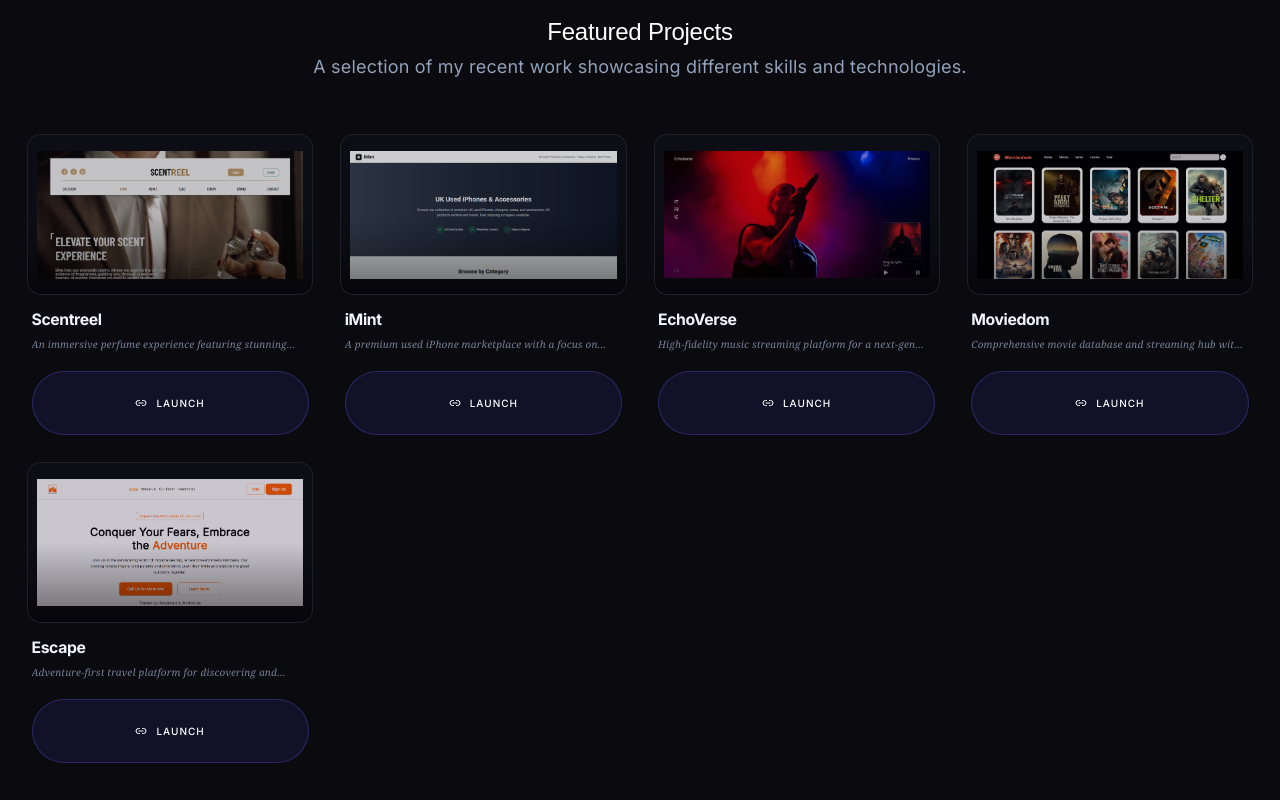
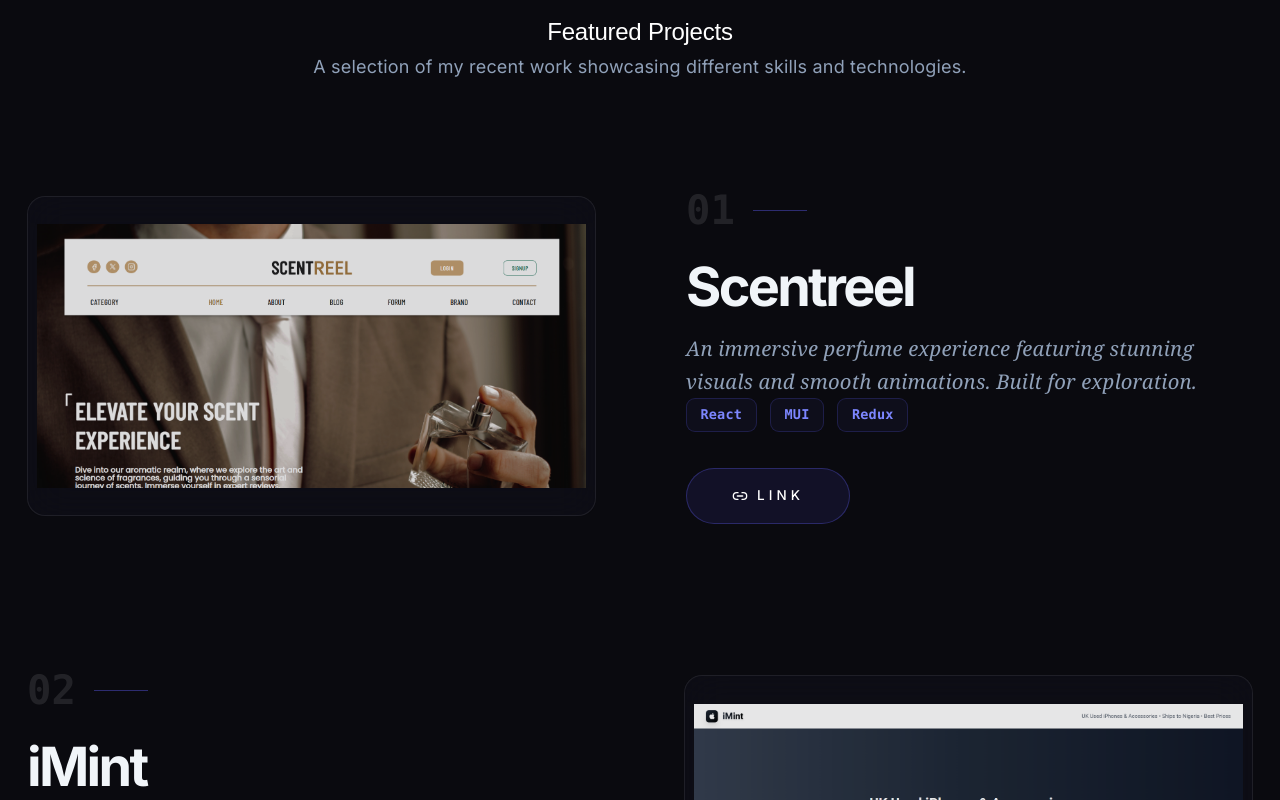
Before and after one commit to Sourcecodee/portfolio, a React (Vite) app: page / in a window 1280 px wide. Shown: the part 2120-2920 px from the top of the page. Built offline with nearby package versions, Linux system fonts and the light colour scheme.

Commit message:
Finetuning the portfolio

```diff
--- a/src/App.tsx
+++ b/src/App.tsx
@@ -3,11 +3,10 @@ import { ParticleBackground } from './components/ParticleBackground';
 import { FloatingCodeSnippets } from './components/FloatingCodeSnippets';
 import { MorphingNav } from './components/MorphingNav';
 import { MagneticButton } from './components/MagneticButton';
-import { TiltCard } from './components/TiltCard';
 import { OrbitalSkills } from './components/OrbitalSkills';
 import './App.css';
 
-import { Code, Zap, Sparkles, Rocket, ExternalLink, Github, ChevronDown, Link2 } from 'lucide-react';
+import { Link2, ChevronDown } from 'lucide-react';
 import scentreelImg from './assets/scentreel.png';
 import imintImg from './assets/iMint.png';
 import echoverseImg from './assets/echoverse.png';
@@ -15,10 +14,10 @@ import moviedomImg from './assets/moviedom.png';
 import escapeImg from './assets/Escape.png';
 
 const FEATURES = [
-  { icon: Code, title: 'Clean Code', desc: 'Writing maintainable and scalable solutions', color: 'bg-blue-500/20 text-blue-400' },
-  { icon: Rocket, title: 'Performance', desc: 'Optimized for speed and efficiency', color: 'bg-purple-500/20 text-purple-400' },
-  { icon: Sparkles, title: 'Modern Stack', desc: 'Latest technologies and best practices', color: 'bg-indigo-500/20 text-indigo-400' },
-  { icon: Zap, title: 'Fast Delivery', desc: 'Quick iterations and rapid development', color: 'bg-amber-500/20 text-amber-400' },
+  { title: 'Clean Code', desc: 'Writing maintainable and scalable solutions', color: 'bg-blue-500/20 text-blue-400' },
+  { title: 'Performance', desc: 'Optimized for speed and efficiency', color: 'bg-purple-500/20 text-purple-400' },
+  { title: 'Modern Stack', desc: 'Latest technologies and best practices', color: 'bg-indigo-500/20 text-indigo-400' },
+  { title: 'Fast Delivery', desc: 'Quick iterations and rapid development', color: 'bg-amber-500/20 text-amber-400' },
 ];
 
 const PROJECTS = [
@@ -241,60 +240,66 @@ function App() {
         >
           A selection of my recent work showcasing different skills and technologies.
         </motion.p>
-        <motion.div
-          className="grid grid-cols-1 sm:grid-cols-2 md:grid-cols-3 lg:grid-cols-4 gap-6 w-full max-w-7xl mt-12"
-          initial="hidden"
-          whileInView="visible"
-          viewport={{ once: true, margin: '-50px' }}
-          variants={containerVariants}
+        <div
+          className="mt-24 flex flex-col gap-32 w-full max-w-7xl mx-auto"
         >
           {PROJECTS.map((p, i) => (
-            <TiltCard key={i}>
             <motion.div
-                className="group/card relative h-full flex flex-col"
-                variants={{ hidden: { opacity: 0, scale: 0.95 }, visible: { opacity: 1, scale: 1 } }}
-                transition={{ duration: 0.5 }}
+              key={i}
+              className={`flex flex-col ${i % 2 === 0 ? 'md:flex-row' : 'md:flex-row-reverse'} items-center gap-12 md:gap-20`}
+              initial={{ opacity: 0, y: 50 }}
+              whileInView={{ opacity: 1, y: 0 }}
+              viewport={{ once: true, margin: '-100px' }}
+              transition={{ duration: 0.8, delay: 0.1 }}
             >
-                {/* Image Container with Floating Tags */}
-                <div className="relative aspect-video rounded-xl overflow-hidden glass border border-white/5 bg-black/40 group-hover/card:border-indigo-500/30 transition-all duration-500">
-                  <div className="absolute top-2 left-2 z-10 flex flex-wrap gap-1 opacity-0 group-hover/card:opacity-100 transition-opacity duration-300">
-                    {p.tags.slice(0, 2).map((tag) => (
-                      <span key={tag} className="px-2 py-0.5 text-[9px] font-mono bg-black/60 text-indigo-300 backdrop-blur-md rounded-full border border-white/10">
+              {/* Image Frame */}
+              <div className="flex-1 w-full group overflow-hidden rounded-2xl glass border border-white/5 bg-black/40 hover:border-indigo-500/30 transition-all duration-500">
+                <div className="relative aspect-video flex items-center justify-center p-2">
+                  <img
+                    src={p.image}
+                    alt={p.title}
+                    className="w-full h-full object-contain opacity-90 group-hover:opacity-100 group-hover:scale-[1.02] transition-all duration-700"
+                  />
+                  <div className="absolute inset-0 bg-linear-to-t from-black/60 to-transparent opacity-0 group-hover:opacity-100 transition-opacity" />
+                </div>
+              </div>
+
+              {/* Text Module */}
+              <div className="flex-1 flex flex-col items-start gap-6 max-w-lg">
+                <div className="flex items-center gap-4">
+                  <span className="text-4xl font-black text-white/10 font-mono">0{i + 1}</span>
+                  <div className="h-px w-12 bg-indigo-500/40" />
+                </div>
+
+                <div>
+                  <h3 className="text-4xl md:text-5xl font-black text-slate-100 mb-4 tracking-tighter">
+                    {p.title}
+                  </h3>
+                  <p className="text-slate-400 text-lg leading-relaxed mb-6 font-serif italic">
+                    {p.desc}
+                  </p>
+
+                  <div className="flex flex-wrap gap-3 mb-8">
+                    {p.tags.map((tag) => (
+                      <span key={tag} className="px-3 py-1.5 text-xs font-mono font-bold bg-indigo-500/5 text-indigo-400 border border-indigo-500/20 rounded-lg">
                         {tag}
                       </span>
                     ))}
                   </div>
-                  <img
-                    src={p.image}
-                    alt={p.title}
-                    className="w-full h-full object-contain p-2 opacity-80 group-hover/card:opacity-100 group-hover/card:scale-105 transition-all duration-700"
-                  />
-                  <div className="absolute inset-0 bg-linear-to-t from-black/80 via-transparent to-transparent opacity-60" />
-                </div>
 
-                {/* Content Bar */}
-                <div className="mt-3 px-1 flex flex-col items-start">
-                  <h3 className="text-sm font-bold text-slate-100 tracking-tight group-hover/card:text-indigo-400 transition-colors">
-                    {p.title}
-                  </h3>
-                  <p className="text-[10px] text-slate-400 line-clamp-1 mt-1 opacity-80 group-hover/card:opacity-100 italic font-serif">
-                    {p.desc}
-                  </p>
-                  <div className="w-full mt-3 flex items-center justify-between gap-4">
                   <MagneticButton
                     href={p.demo}
                     target="_blank"
-                      className="flex-1 py-1.5 px-3 text-[10px] uppercase tracking-widest font-black bg-indigo-500/5 border border-indigo-500/20 text-indigo-400 hover:bg-indigo-500/20 hover:text-indigo-300 transition-all"
+                    className="py-3 px-10 text-xs uppercase tracking-[0.3em] font-black bg-indigo-500/10 border border-indigo-500/30 text-indigo-400 hover:bg-indigo-500/20 hover:text-indigo-300 transition-all flex items-center justify-center gap-2"
                   >
-                      <Link2 size={12} />
-                      Launch
+                    <Link2 size={16} />
+                    Link
                   </MagneticButton>
                 </div>
               </div>
             </motion.div>
-            </TiltCard>
           ))}
-        </motion.div>
+        </div>
       </section>
 
       <section id="skills" className="min-h-screen flex flex-col items-center px-6 py-24">
--- a/src/components/MorphingNav.tsx
+++ b/src/components/MorphingNav.tsx
@@ -1,11 +1,11 @@
 import { motion, useScroll } from 'framer-motion';
 import { useState, useEffect } from 'react';
-import { Home, User, Briefcase, Code, Mail } from 'lucide-react';
+import { Home, User, Monitor, Code, Mail } from 'lucide-react';
 
 const NAV_ITEMS = [
   { id: 'hero', icon: Home, label: 'Home' },
   { id: 'about', icon: User, label: 'About' },
-  { id: 'projects', icon: Briefcase, label: 'Work' },
+  { id: 'projects', icon: Monitor, label: 'Work' },
   { id: 'skills', icon: Code, label: 'Skills' },
   { id: 'contact', icon: Mail, label: 'Contact' },
 ];
--- a/src/components/OrbitalSkills.tsx
+++ b/src/components/OrbitalSkills.tsx
@@ -18,16 +18,16 @@ export function OrbitalSkills() {
   });
 
   return (
-    <div ref={containerRef} className="w-full max-w-4xl mx-auto py-32 flex flex-col items-center relative gap-1">
+    <div ref={containerRef} className="w-full max-w-4xl mx-auto py-12 md:py-32 flex flex-col items-start md:items-center relative gap-4 md:gap-1 px-8 md:px-0">
       {/* The Central Cyber-Spine Architecture */}
       <div
-        className="absolute left-1/2 -translate-x-1/2 w-px bg-white/10 -z-10"
+        className="absolute left-8 md:left-1/2 -ms-px md:-translate-x-1/2 w-px bg-white/10 -z-10"
         style={{ top: '144px', bottom: '144px' }}
       />
 
       {/* Scroll-Synced Kinetic Pulse */}
       <motion.div
-        className="absolute left-1/2 -translate-x-1/2 w-px bg-indigo-500/40 -z-10 origin-top"
+        className="absolute left-8 md:left-1/2 -ms-px md:-translate-x-1/2 w-px bg-indigo-500/40 -z-10 origin-top"
         style={{
           top: '144px',
           bottom: '144px',
@@ -47,19 +47,21 @@ function SkillNode({ skill, index }: { skill: any, index: number }) {
 
   return (
     <motion.div
-      className={`w-full flex ${isRight ? 'justify-end pr-[50%]' : 'justify-start pl-[50%]'} items-center group cursor-cell py-8`}
-      initial={{ opacity: 0, x: isRight ? 100 : -100 }}
+      className={`w-full flex flex-row items-center justify-start ${
+        isRight ? 'md:justify-end md:pr-[50%]' : 'md:justify-start md:pl-[50%]'
+      } group cursor-cell py-12 md:py-8`}
+      initial={{ opacity: 0, x: isRight ? 50 : -50 }}
       whileInView={{ opacity: 1, x: 0 }}
       viewport={{ once: false, amount: 0.5 }}
       transition={{ duration: 0.8, delay: index * 0.1, ease: [0.16, 1, 0.3, 1] }}
     >
-      <div className={`flex items-center ${isRight ? 'flex-row-reverse' : 'flex-row'} relative`}>
+      <div className={`flex items-center ${isRight ? 'md:flex-row-reverse' : 'flex-row'} relative`}>
         {/* Connection Node */}
-        <div className="w-3 h-3 rounded-full border border-white/40 bg-slate-900 group-hover:scale-150 group-hover:bg-indigo-500 group-hover:border-indigo-400 transition-all duration-300 relative z-10" />
+        <div className="w-2.5 h-2.5 rounded-full border border-white/40 bg-slate-900 group-hover:scale-150 group-hover:bg-indigo-500 group-hover:border-indigo-400 transition-all duration-300 relative z-10" />
 
         {/* Connecting Line Beam */}
         <motion.div
-          className="h-px bg-white/20 origin-left group-hover:bg-indigo-500 transition-all duration-300"
+          className="h-px bg-white/20 origin-left group-hover:bg-indigo-500 transition-all duration-300 hidden md:block"
           initial={{ width: 0 }}
           whileInView={{ width: 80 }}
           transition={{ duration: 1, delay: 0.5 }}
```
Lines whose indentation alone changed are shown as unchanged.
